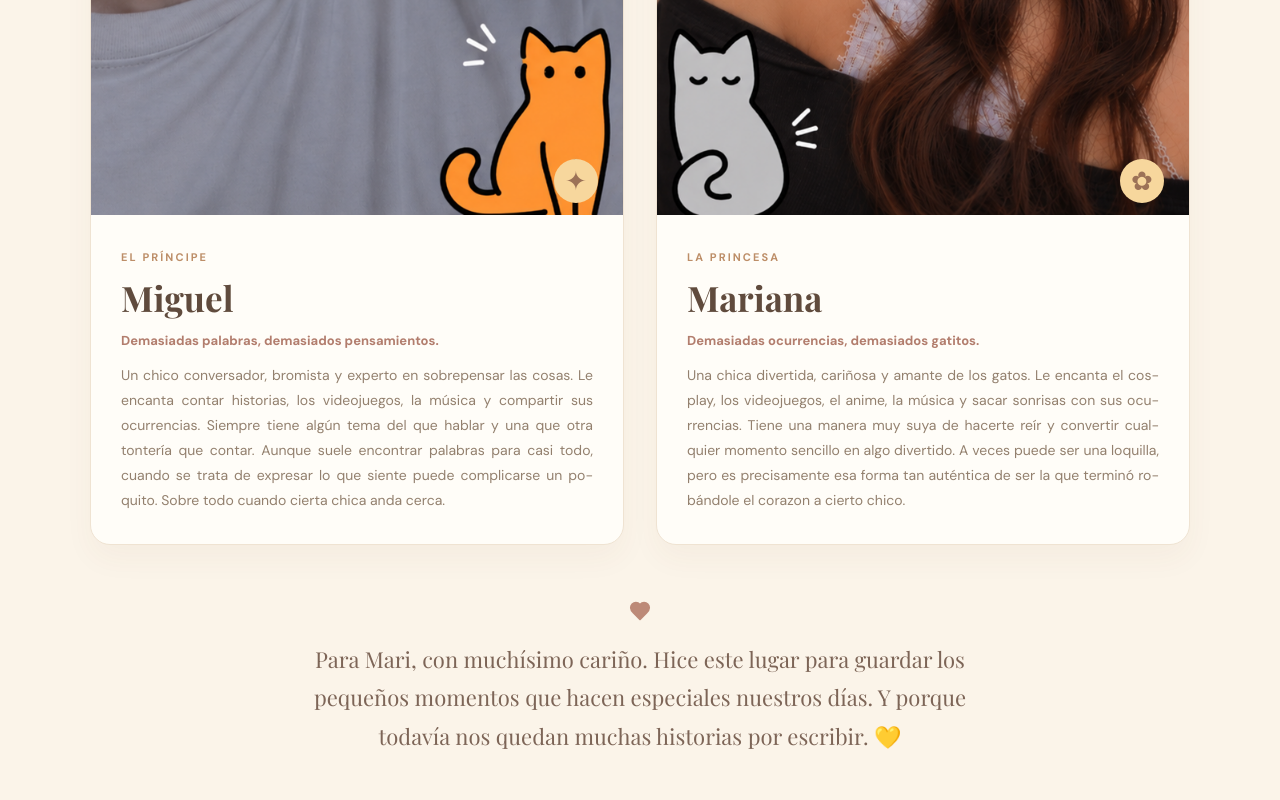
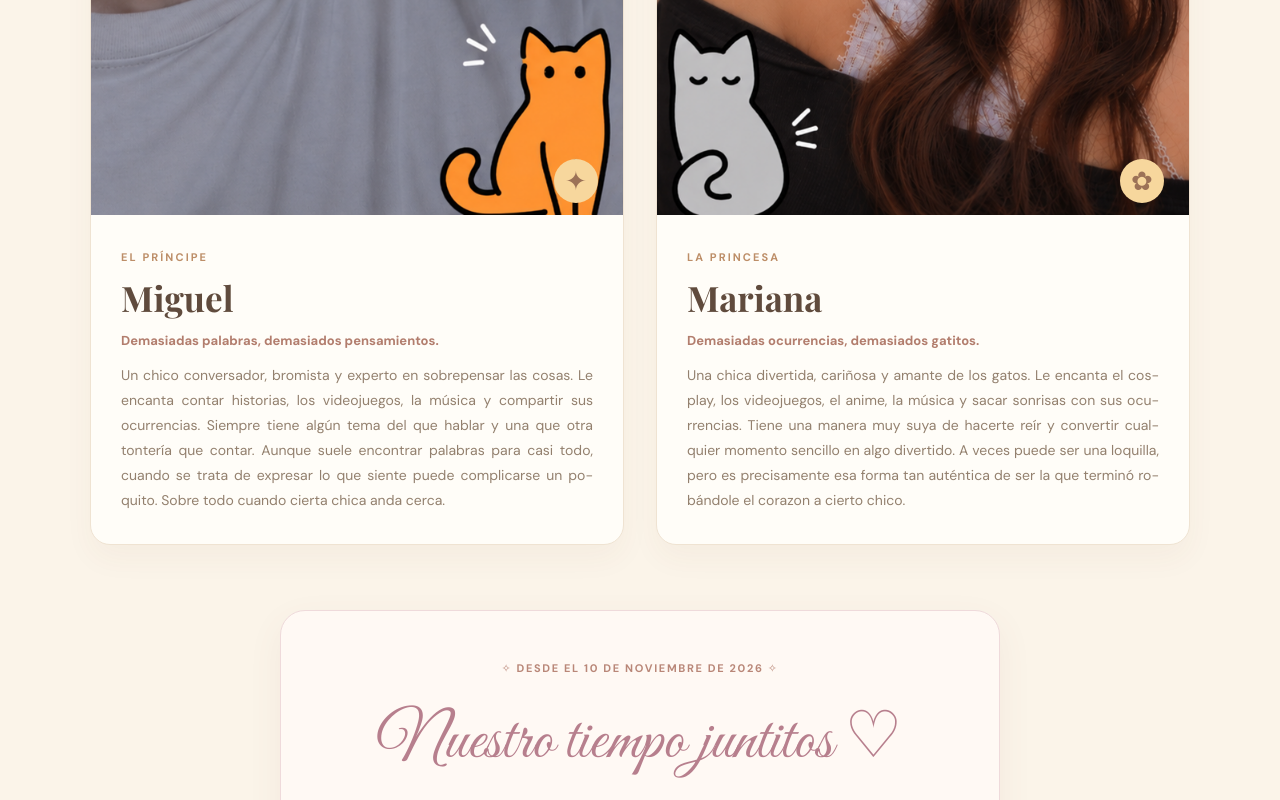
Before and after one commit to Miguelino1718/Miguelino1718.github.io, a React (Vite) app: page / in a window 1280 px wide. Shown: the part 2000-2800 px from the top of the page. Built offline with nearby package versions, Linux system fonts and the light colour scheme.

Commit message:
Update App.jsx

```diff
--- a/src/App.jsx
+++ b/src/App.jsx
@@ -20,6 +20,7 @@ import {
 
 import content from './data/content.json';
 import ValorantSection from './components/ValorantSection.jsx';
+import RelationshipCounter from "./components/RelationshipCounter.jsx";
 
 /* ==========================================
    FUNCIONES AUXILIARES
@@ -227,9 +228,9 @@ export default function App() {
             <h1>
               <span className="hero-title-first">Para mi{"\u00A0\u00A0"} </span>
               <span className="hero-title-second">
-                <em>Marilinda</em> {"\u00A0\u00A0"}
+                <em>Marilinda</em>
                 <span className="gold-dot">♡</span>
-              </span>
+              {"\u00A0\u00A0"} </span>
             </h1>
 
 
@@ -306,6 +307,8 @@ export default function App() {
               ))}
 
             </div>
+
+            <RelationshipCounter />
 
             <div className="dedication">
               <Heart size={22} fill="currentColor" />
```
